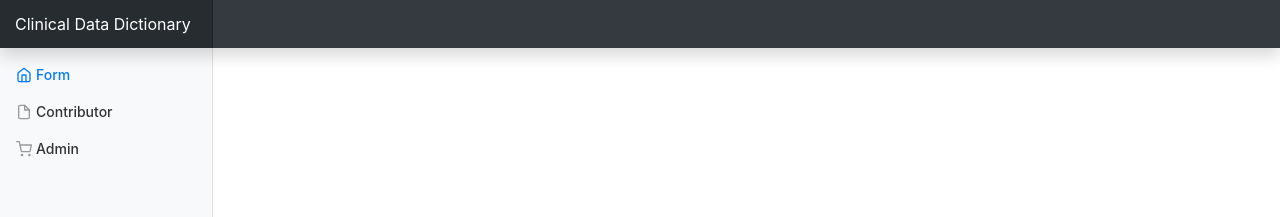
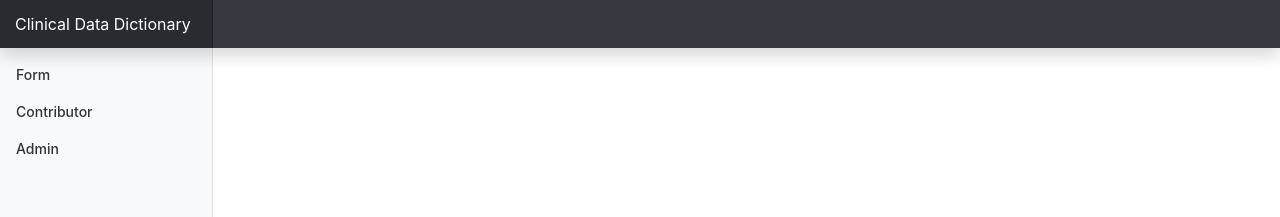
Before and after one commit to amk1432/clinical-data-dictionary-app, a React (Create React App) app in the folder client/: page /form in a window 1280 px wide. Shown: the top 217 px of the page. Built offline with nearby package versions, Linux system fonts and the light colour scheme; the HTML template or start-up script is replaced by a standard one.

Commit message:
jsx className typo fix, router implementation

```diff
--- a/client/src/app/index.js
+++ b/client/src/app/index.js
@@ -2,16 +2,22 @@ import 'bootstrap/dist/css/bootstrap.min.css';
 import '../css/sidebar.css';
 
 import React from 'react';
-import { BrowserRouter as Router } from 'react-router-dom';
+import { BrowserRouter as Router, Route, Switch } from 'react-router-dom';
 import { NavBar, SideBar } from '../components';
+import { Form, Contributor, Admin } from '../pages';
 
 function App() {
   return (
     <Router>
       <NavBar />
-      <div class="container-fluid">
-        <div class="row">
+      <div className="container-fluid">
+        <div className="row">
           <SideBar />
+          <Switch>
+            <Route path="/form" exact component={Form} />
+            <Route path="/contributor" exact component={Contributor} />
+            <Route path="/admin" exact component={Admin} />
+          </Switch>
         </div>
       </div>
     </Router>
--- a/client/src/components/Links.jsx
+++ b/client/src/components/Links.jsx
@@ -1,26 +1,26 @@
 import React, { Component } from 'react';
+import {Link} from 'react-router-dom';
 
 class Links extends Component {
     render() {
         return (
-            <ul class="nav flex-column">
-                <li class="nav-item">
-                    <a class="nav-link active" href="/viewer">
-                        <svg xmlns="http://www.w3.org/2000/svg" width="24" height="24" viewBox="0 0 24 24" fill="none" stroke="currentColor" stroke-width="2" stroke-linecap="round" stroke-linejoin="round" class="feather feather-home"><path d="M3 9l9-7 9 7v11a2 2 0 0 1-2 2H5a2 2 0 0 1-2-2z"></path><polyline points="9 22 9 12 15 12 15 22"></polyline></svg>
-                        Form <span class="sr-only">(current)</span>
-                    </a>
+            <ul className="nav flex-column">
+                <li className="nav-item">
+                    <Link to="/form" className="nav-link">
+                        Form
+                            </Link>
                 </li>
-                <li class="nav-item">
-                    <a class="nav-link" href="/contributor">
-                        <svg xmlns="http://www.w3.org/2000/svg" width="24" height="24" viewBox="0 0 24 24" fill="none" stroke="currentColor" stroke-width="2" stroke-linecap="round" stroke-linejoin="round" class="feather feather-file"><path d="M13 2H6a2 2 0 0 0-2 2v16a2 2 0 0 0 2 2h12a2 2 0 0 0 2-2V9z"></path><polyline points="13 2 13 9 20 9"></polyline></svg>
+                <li className="nav-item">
+
+                    <Link to="/contributor" className="nav-link">
                         Contributor
-            </a>
+                            </Link>
                 </li>
-                <li class="nav-item">
-                    <a class="nav-link" href="/admin">
-                        <svg xmlns="http://www.w3.org/2000/svg" width="24" height="24" viewBox="0 0 24 24" fill="none" stroke="currentColor" stroke-width="2" stroke-linecap="round" stroke-linejoin="round" class="feather feather-shopping-cart"><circle cx="9" cy="21" r="1"></circle><circle cx="20" cy="21" r="1"></circle><path d="M1 1h4l2.68 13.39a2 2 0 0 0 2 1.61h9.72a2 2 0 0 0 2-1.61L23 6H6"></path></svg>
+                <li className="nav-item">
+
+                    <Link to="/admin" className="nav-link">
                         Admin
-            </a>
+                            </Link>
                 </li>
 
             </ul>
--- a/client/src/components/NavBar.jsx
+++ b/client/src/components/NavBar.jsx
@@ -3,8 +3,8 @@ import React, { Component } from 'react';
 class NavBar extends Component {
     render() {
         return (
-            <nav class="navbar navbar-dark fixed-top bg-dark flex-md-nowrap p-0 shadow">
-                <a class="navbar-brand col-sm-3 col-md-2 mr-0" href="/">Clinical Data Dictionary</a>
+            <nav className="navbar navbar-dark fixed-top bg-dark flex-md-nowrap p-0 shadow">
+                <a className="navbar-brand col-sm-3 col-md-2 mr-0" href="/">Clinical Data Dictionary</a>
             </nav>
         );
     }
--- a/client/src/components/SideBar.jsx
+++ b/client/src/components/SideBar.jsx
@@ -4,8 +4,8 @@ import Links from './Links';
 class SideBar extends Component {
     render() {
         return (
-            <nav class="col-md-2 d-none d-md-block bg-light sidebar">
-                <div class="sidebar-sticky">
+            <nav className="col-md-2 d-none d-md-block bg-light sidebar">
+                <div className="sidebar-sticky">
                     <Links />
                 </div>
             </nav>
--- /dev/null
+++ b/client/src/pages/Admin.jsx
@@ -0,0 +1,13 @@
+import React, {Component} from 'react';
+
+class Admin extends Component{
+    render(){
+        return(
+            <div>
+                Admin
+            </div>
+        )
+    }
+}
+
+export default Admin;
--- /dev/null
+++ b/client/src/pages/Contributor.jsx
@@ -0,0 +1,13 @@
+import React, { Component } from 'react';
+
+class Contributor extends Component {
+    render() {
+        return (
+            <div>
+                Contributor
+            </div>
+        );
+    }
+}
+
+export default Contributor;
--- /dev/null
+++ b/client/src/pages/Form.jsx
@@ -0,0 +1,11 @@
+import React, { Component } from 'react';
+
+class Form extends Component {
+    render() {
+        return (
+            <div>Form</div>
+        )
+    }
+}
+
+export default Form;
--- a/client/src/pages/index.js
+++ b/client/src/pages/index.js
@@ -0,0 +1,5 @@
+import Form from './Form';
+import Contributor from './Contributor';
+import Admin from './Admin';
+
+export { Form, Contributor, Admin};
```
